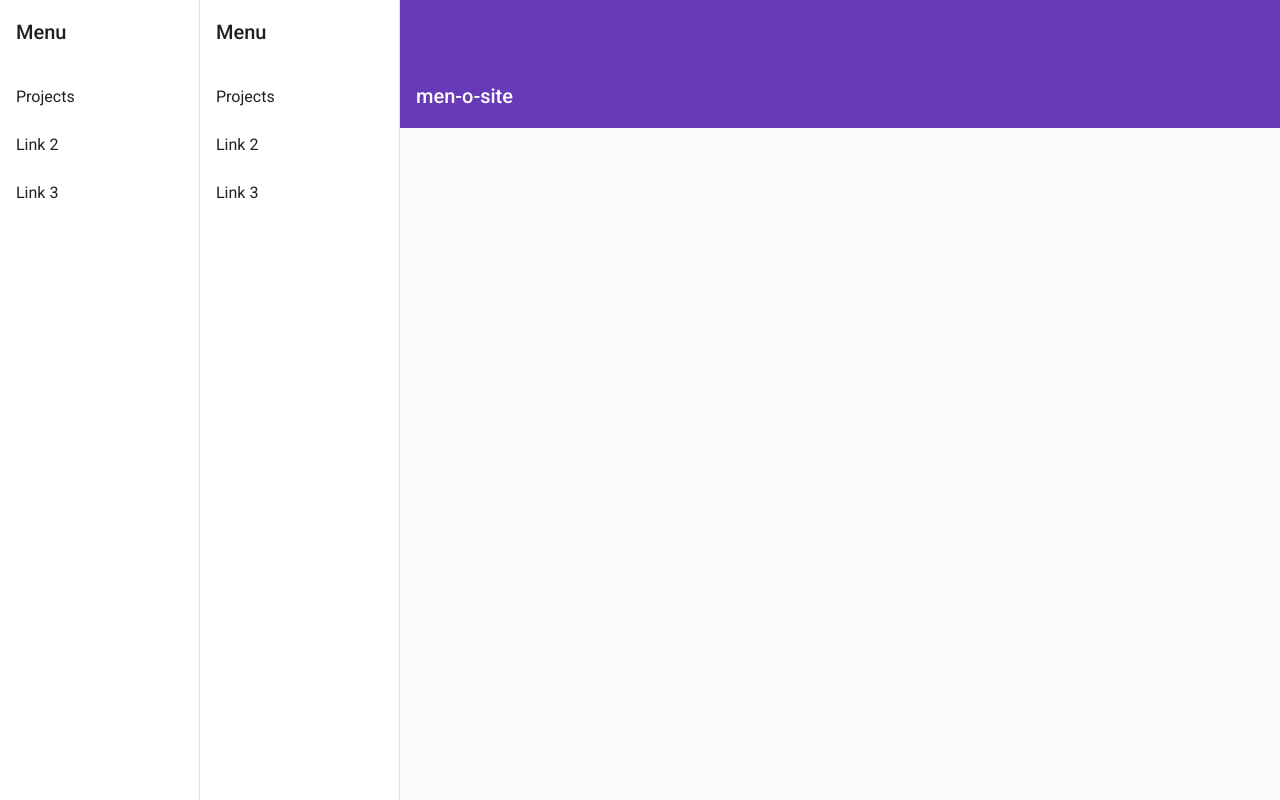
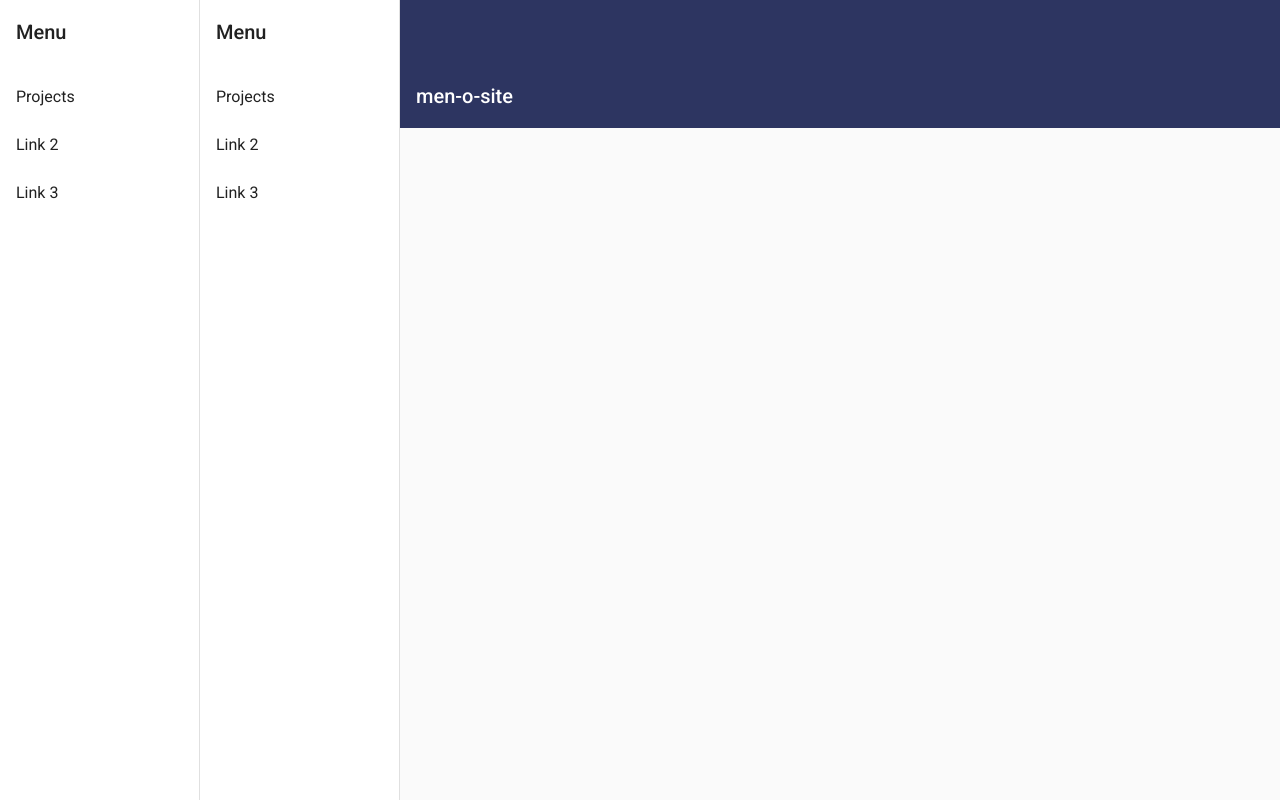
Before and after one commit to MennoGuldemond/men-o-site, an Angular app: page / in a window 1280 px wide. Built offline with nearby package versions, Linux system fonts and the light colour scheme.

Commit message:
added base colors

```diff
--- /dev/null
+++ b/src/colors/men-blue copy.scss
@@ -0,0 +1,33 @@
+// below defines your custom color to build a theme palette from
+$men-orange: (
+  50: #f3826f,
+  100: #f3826f,
+  200: #f3826f,
+  300: #f3826f,
+  400: #f3826f,
+  500: #f3826f,
+  600: #f3826f,
+  700: #f3826f,
+  800: #f3826f,
+  900: #f3826f,
+  A100: #f3826f,
+  A200: #f3826f,
+  A400: #f3826f,
+  A700: #f3826f,
+  contrast: (
+    50: black,
+    100: black,
+    200: black,
+    300: black,
+    400: black,
+    500: black,
+    600: black,
+    700: black,
+    800: black,
+    900: black,
+    A100: black,
+    A200: black,
+    A400: black,
+    A700: black,
+  )
+);
--- /dev/null
+++ b/src/colors/men-blue.scss
@@ -0,0 +1,33 @@
+// below defines your custom color to build a theme palette from
+$men-blue: (
+  50: #2d3561,
+  100: #2d3561,
+  200: #2d3561,
+  300: #2d3561,
+  400: #2d3561,
+  500: #2d3561,
+  600: #2d3561,
+  700: #2d3561,
+  800: #2d3561,
+  900: #2d3561,
+  A100: #2d3561,
+  A200: #2d3561,
+  A400: #2d3561,
+  A700: #2d3561,
+  contrast: (
+    50: white,
+    100: white,
+    200: white,
+    300: white,
+    400: white,
+    500: white,
+    600: white,
+    700: white,
+    800: white,
+    900: white,
+    A100: white,
+    A200: white,
+    A400: white,
+    A700: white,
+  )
+);
--- /dev/null
+++ b/src/colors/men-wine.scss
@@ -0,0 +1,33 @@
+// below defines your custom color to build a theme palette from
+$men-wine: (
+  50: #c05c7e,
+  100: #c05c7e,
+  200: #c05c7e,
+  300: #c05c7e,
+  400: #c05c7e,
+  500: #c05c7e,
+  600: #c05c7e,
+  700: #c05c7e,
+  800: #c05c7e,
+  900: #c05c7e,
+  A100: #c05c7e,
+  A200: #c05c7e,
+  A400: #c05c7e,
+  A700: #c05c7e,
+  contrast: (
+    50: white,
+    100: white,
+    200: white,
+    300: white,
+    400: white,
+    500: white,
+    600: white,
+    700: white,
+    800: white,
+    900: white,
+    A100: white,
+    A200: white,
+    A400: white,
+    A700: white,
+  )
+);
--- /dev/null
+++ b/src/colors/men-yellow.scss
@@ -0,0 +1,32 @@
+$men-yellow: (
+  50: #ffb961,
+  100: #ffb961,
+  200: #ffb961,
+  300: #ffb961,
+  400: #ffb961,
+  500: #ffb961,
+  600: #ffb961,
+  700: #ffb961,
+  800: #ffb961,
+  900: #ffb961,
+  A100: #ffb961,
+  A200: #ffb961,
+  A400: #ffb961,
+  A700: #ffb961,
+  contrast: (
+    50: black,
+    100: black,
+    200: black,
+    300: black,
+    400: black,
+    500: black,
+    600: black,
+    700: black,
+    800: black,
+    900: black,
+    A100: black,
+    A200: black,
+    A400: black,
+    A700: black,
+  )
+);
--- a/src/styles.scss
+++ b/src/styles.scss
@@ -1,9 +1,11 @@
 @import '~@angular/material/theming';
+@import './colors/men-blue.scss';
+@import './colors/men-yellow.scss';
 
 @include mat-core();
-
-$men-o-app-primary: mat-palette($mat-deep-purple);
-$men-o-app-accent:  mat-palette($mat-blue-grey, A200, A100, A400);
+// $men-o-app-primary: mat-palette($mat-deep-purple);
+$men-o-app-primary: mat-palette($men-blue, 100, 50, 200);
+$men-o-app-accent:  mat-palette($mat-yellow, 800);
 $men-o-app-warn:    mat-palette($mat-red);
 
 // Create the theme object (a Sass map containing all of the palettes).
```
